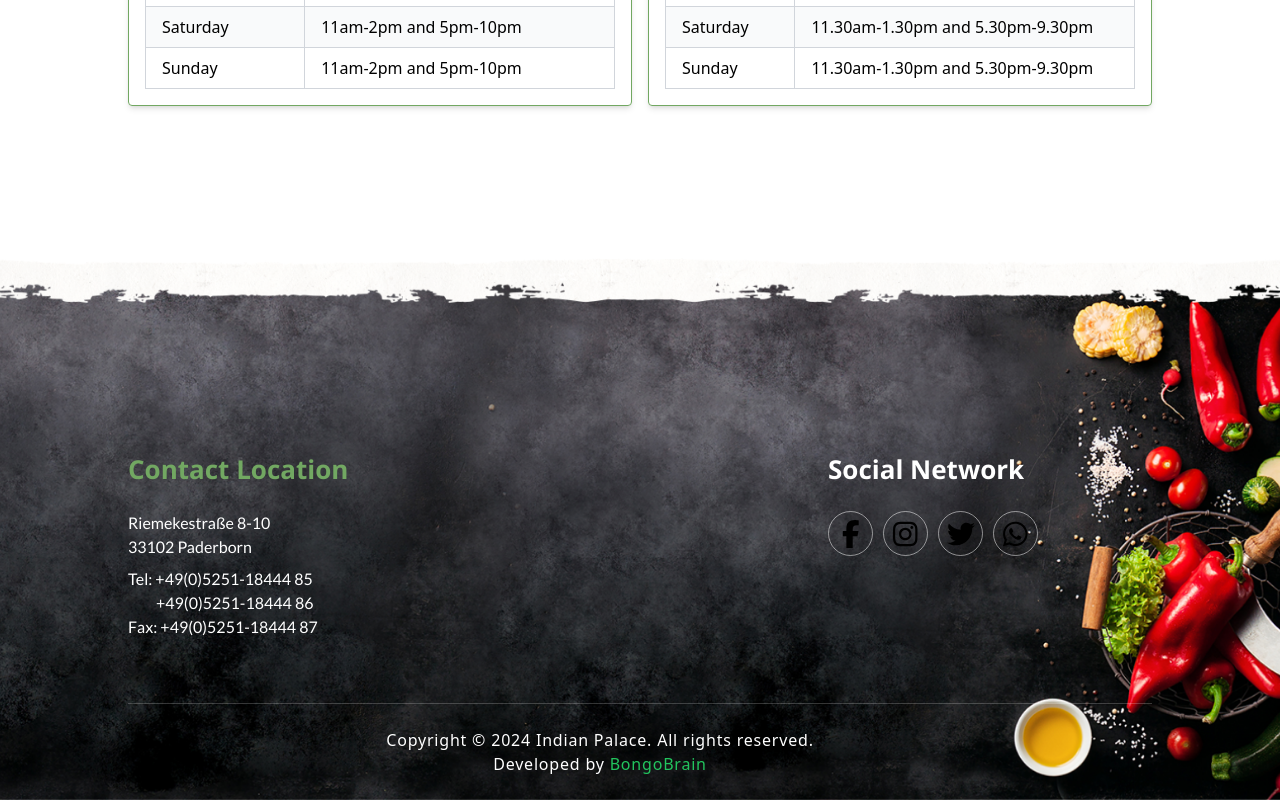
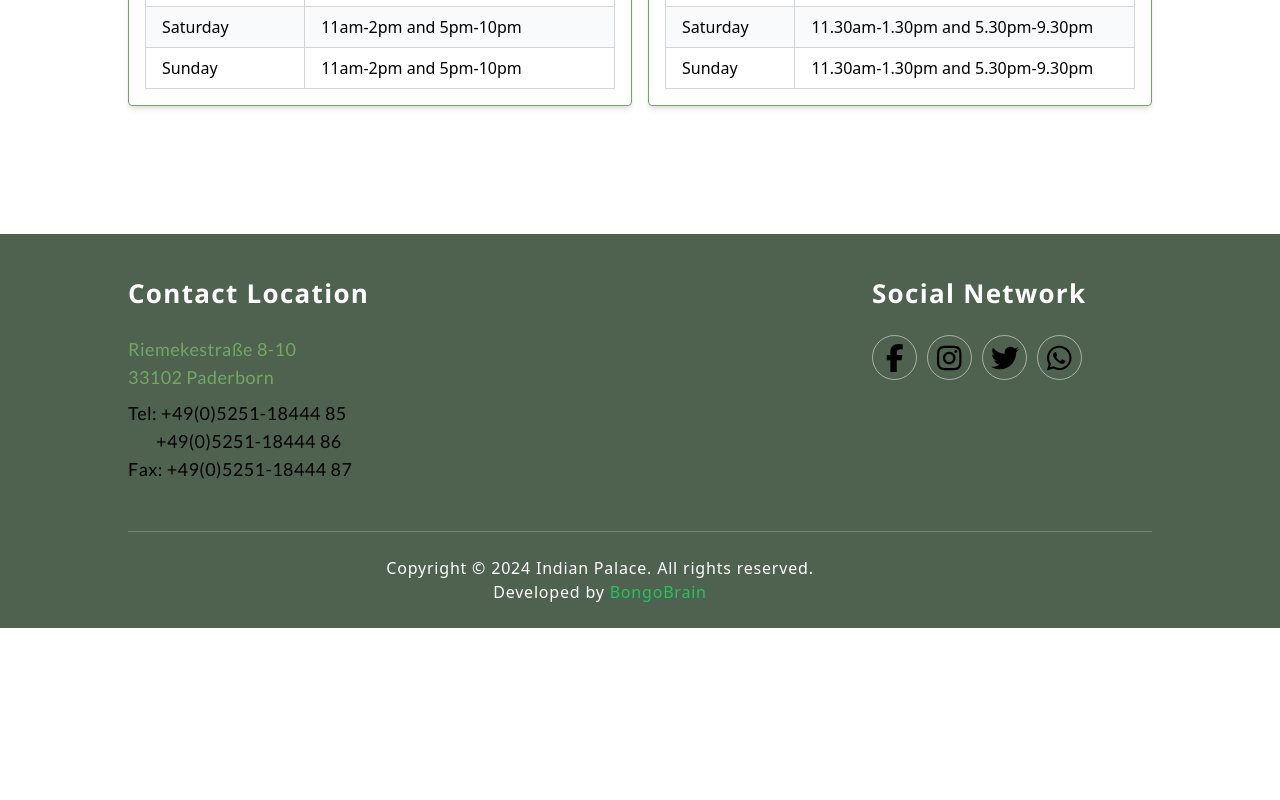
Before and after one commit to tanvir193palok/Indian_Palace, a Next.js app: page /about in a window 1280 px wide. Shown: the part 1599-2399 px from the top of the page. After the commit the page ends 2227 px from the top, so only its background shows below. Built offline with nearby package versions, Linux system fonts and the light colour scheme; a web font is replaced by a local one.

Commit message:
Updated footer

```diff
--- a/app/about/page.js
+++ b/app/about/page.js
@@ -3,7 +3,7 @@ import Timing from "@/components/about/Timing";
 
 const AboutPage = () => {
   return (
-    <div className="py-10">
+    <div className="pt-10 mb-32">
       <Intro />
       <Timing />
     </div>
--- a/app/checkout/page.js
+++ b/app/checkout/page.js
@@ -3,7 +3,7 @@ import CheckoutSummary from "@/components/checkout/CheckoutSummary";
 
 const CheckoutPage = () => {
   return (
-    <div class="container grid grid-cols-8 items-start pb-16 pt-4 gap-6">
+    <div class="container grid grid-cols-8 items-start pb-16 pt-4 gap-6 mb-32">
       <CheckoutForm />
       <CheckoutSummary />
     </div>
--- a/app/menu/page.js
+++ b/app/menu/page.js
@@ -7,7 +7,7 @@ const MenuPage = ({ searchParams: { category } }) => {
   const categories = category ? [category] : categoriesData;
 
   return (
-    <div className="relative container grid grid-cols-12 items-start pb-16 pt-4 gap-6">
+    <div className="relative container grid grid-cols-12 items-start pb-16 pt-4 gap-6 mb-32">
       <Overlay />
       <div className="col-span-8 grid grid-cols-3 gap-4 h-[75vh] overflow-y-auto hiddenScrollbar">
         {categories.map((category, idx) => (
--- a/app/page.js
+++ b/app/page.js
@@ -6,7 +6,7 @@ import Overlay from "@/components/Overlay";
 
 export default function Home() {
   return (
-    <div className="relative">
+    <div className="relative mb-32">
       <Overlay />
       <Banner />
       <div className="container">
--- a/components/Footer.jsx
+++ b/components/Footer.jsx
@@ -3,27 +3,24 @@ import Socials from "./Socials";
 
 const Footer = () => {
   return (
-    <footer
-      className="relative top-28 z-20 bg-dark lg:bg-transparent lg:min-h-[320px]
-   lg:bg-[url('/footer.png')] lg:bg-center lg:bg-cover lg:bg-no-repeat pt-20 lg:pt-48"
-    >
+    <footer className="relative z-20 bg-dark lg:bg-text lg:min-h-[300px] pt-6 lg:pt-10">
       <div className="container mx-auto px-32">
-        <div className="h-full flex flex-col gap-y-4">
+        <div className="h-full flex flex-col">
           {/* info */}
-          <div className="flex flex-col lg:flex-row lg:gap-x-[400px] gap-y-12 lg:gap-y-0 lg:mb-12">
+          <div className="flex flex-col lg:flex-row justify-between gap-y-12 lg:gap-y-0 lg:mb-12">
             {/* contact */}
             <div className="flex-1 lg:max-w-[300px]">
               <div
-                className="capitalize text-[20px] lg:text-[26px] font-bold text-nav
-            font-primary mb-[22px]"
+                className="capitalize text-[20px] lg:text-[26px] font-bold text-white
+            font-primary mb-[22px] tracking-wider"
               >
                 Contact Location
               </div>
-              <div className="capitalize text-white font-lato pb-2">
+              <div className="capitalize text-nav font-lato pb-2 text-lg tracking-wide">
                 Riemekestraße 8-10
                 <p>33102 Paderborn</p>
               </div>
-              <div className="capitalize text-white font-lato">
+              <div className="capitalize text-black font-lato text-lg tracking-wide">
                 Tel: +49(0)5251-18444 85
                 <p className="pl-7">+49(0)5251-18444 86</p>
                 Fax: +49(0)5251-18444 87
@@ -31,10 +28,10 @@ const Footer = () => {
             </div>
 
             {/* social */}
-            <div className="flex-1 lg:max-w-[280px] mb-12">
+            <div className="flex-1 lg:max-w-[280px]">
               <div
                 className="capitalize text-[20px] lg:text-[26px] font-bold text-white
-    font-primary mb-[22px]"
+    font-primary mb-[22px] tracking-wider"
               >
                 Social Network
               </div>
--- a/components/Socials.jsx
+++ b/components/Socials.jsx
@@ -14,13 +14,14 @@ const Socials = () => {
         const isHovered = hovered === idx;
         return (
           <Link
-            className="border border-white/50 rounded-full w-[45px] h-[45px] flex justify-center items-center text-sm transition-all"
+            className="border border-white  rounded-full w-[45px] h-[45px] flex justify-center items-center text-sm transition-all"
             href={item.href}
             key={idx}
             onMouseEnter={() => setHovered(idx)}
             onMouseLeave={() => setHovered(null)}
             style={{
               borderColor: isHovered ? item.color : "rgba(255, 255, 255, 0.5)",
+              background: isHovered && "white",
             }}
           >
             <FontAwesomeIcon
```
